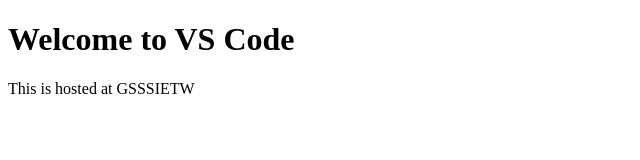
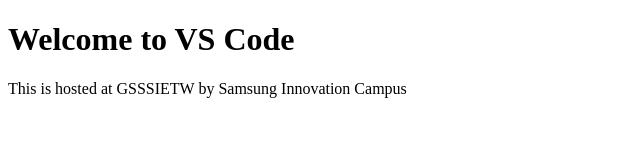
Before and after one commit to Ganavi-Shankar/Example1, a plain HTML site: page index.html in a window 1280 px wide. Shown: the whole page, without its empty margins (0-640 px from the left). Drawn offline with Linux system fonts and the light colour scheme.

Commit message:
Branch created by tester for testing

```diff
--- a/index.html
+++ b/index.html
@@ -4,6 +4,7 @@
     <h1>Welcome to VS Code</h1>
 </head>
 <body>
-    <p>This is hosted at GSSSIETW </p>
+    <p>This is hosted at GSSSIETW
+        by Samsung Innovation Campus </p>
 </body>
 </html>
```
